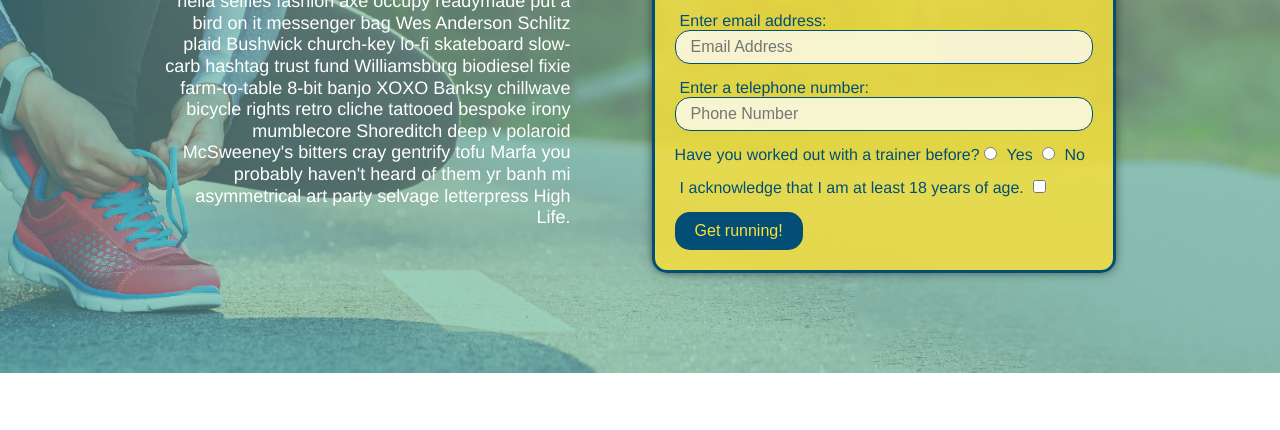
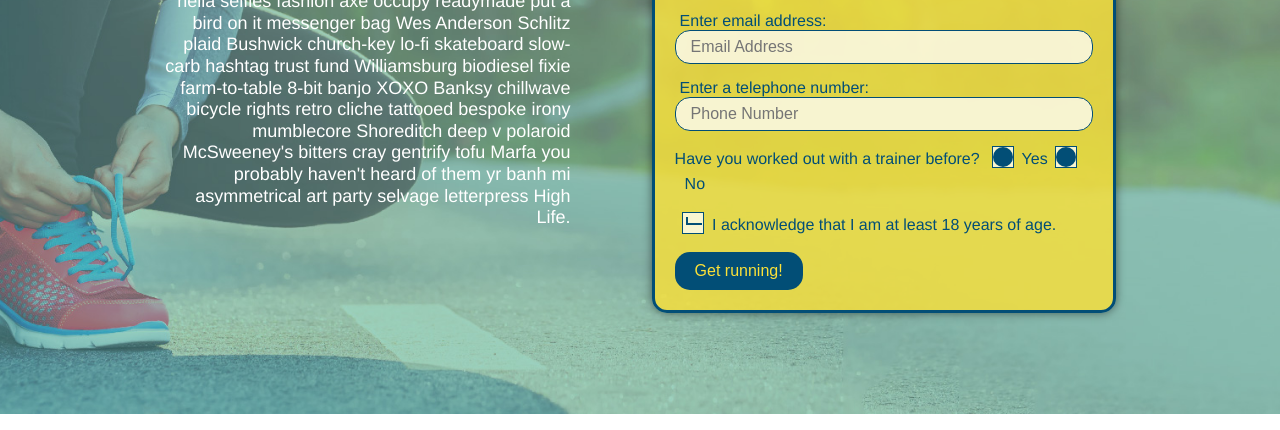
Before and after one commit to FarnoushYousefi/Run-body, a plain HTML site: page index.html in a window 1280 px wide. Shown: the part 345-775 px from the top of the page. Drawn offline with Linux system fonts and the light colour scheme.

Commit message:
final change

```diff
--- a/index.html
+++ b/index.html
@@ -78,16 +78,20 @@
           />
           <p>
             Have you worked out with a trainer before?
-            <input type="radio" name="trainer-confirm" id="trainer-yes" />
-            <label for="trainer-yes">Yes</label>
-            <input type="radio" name="trainer-confirm" id="trainer-no" />
-            <label for="trainer-no">No</label>
+            <span class="radio-wrapper">
+              <input type="radio" name="trainer-confirm" id="trainer-yes" />
+              <label for="trainer-yes">Yes</label>
+            </span>
+            <span class="radio-wrapper">
+              <input type="radio" name="trainer-confirm" id="trainer-no" />
+              <label for="trainer-no">No</label>
+            </span>
           </p>
           <p>
-            <label for="checkbox">
-              I acknowledge that I am at least 18 years of age.
-            </label>
-            <input type="checkbox" name="age-confirm" id="checkbox" />
+            <span class="checkbox-wrapper">
+              <input type="checkbox" name="age-confirm" id="checkbox" />
+              <label for="checkbox">I acknowledge that I am at least 18 years of age.</label>
+            </span>
           </p>
           <button type="submit">Get running!</button>
         </form>
--- a/style.css
+++ b/style.css
@@ -532,3 +532,47 @@
 .step:not(:last-child) {
   border-bottom: 1px solid #39a6b2;
 }
+
+.checkbox-wrapper input, .radio-wrapper input {
+  opacity: 0;
+}
+.checkbox-wrapper label, .radio-wrapper label {
+  position: relative;
+
+  left: 10px;
+  margin: 10px;
+  line-height: 1.6;
+}
+
+.checkbox-wrapper label::before, .radio-wrapper label::before {
+  content: "";
+  height: 20px;
+  width: 20px;
+  background: rgba(255, 255, 255, 0.75);
+  border: 1px solid #024e76;
+  position: absolute;
+  top: -4px;
+  left: -30px;
+}
+
+.radio-wrapper label::after {
+  content: "";
+  width: 20px;
+  height: 20px;
+  border-radius: 50%;
+  background: #024e76;
+  position: absolute;
+  left: -29px;
+  top: -3px;
+}
+
+.checkbox-wrapper label::after {
+  content: "";
+  height: 6px;
+  width: 14px;
+  border-left: 2px solid #024e76;
+  border-bottom: 2px solid #024e76;
+  position: absolute;
+  left: -26px;
+  top: 1px;
+}
```
